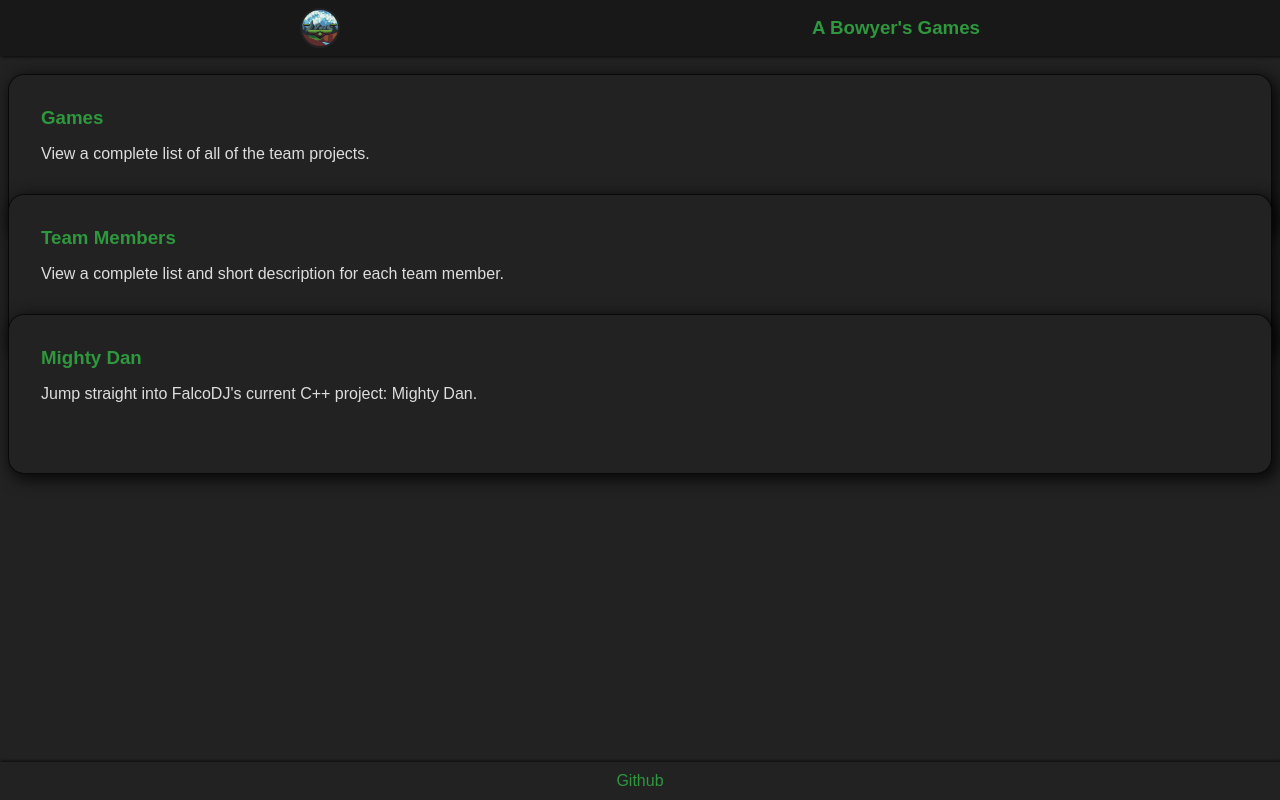
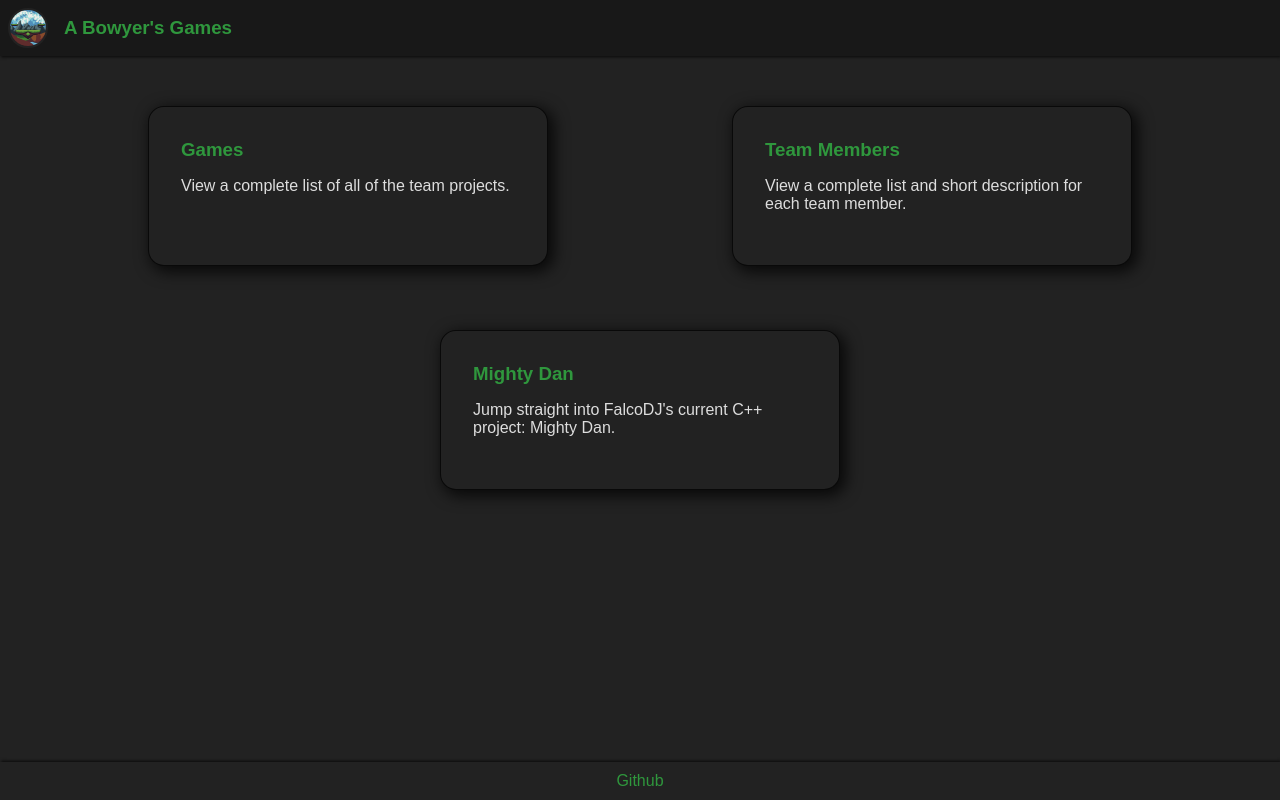
Before and after one commit to A-Bowyer-s-Games/a-bowyer-s-games.github.io, a plain HTML site: page index.html in a window 1280 px wide. Drawn offline with Linux system fonts and the light colour scheme.

Commit message:
Updated Website for desktop

```diff
--- a/index.html
+++ b/index.html
@@ -32,7 +32,7 @@
     <footer>
         <div class="container">
             <ul>
-                <li>Github</li>
+                <li><a href="https://github.com/A-Bowyer-s-Games">Github</a></li>
             </ul>
         </div>
     </footer>
--- a/styles.css
+++ b/styles.css
@@ -15,7 +15,8 @@
     padding: 0;
 }
 
-html, body {
+html,
+body {
     display: flex;
     flex-direction: column;
     height: 100%;
@@ -45,7 +46,8 @@ header img {
     border: 2px solid var(--primary-color)
 }
 
-article, aside {
+article,
+aside {
     flex: 1 0 auto;
 }
 
@@ -70,6 +72,11 @@ footer ul li {
     flex: 0 1 auto;
 }
 
+footer a {
+    color: inherit;
+    text-decoration: none;
+}
+
 .cards {
     display: flex;
     flex-direction: column;
@@ -89,20 +96,6 @@ footer ul li {
     height: 100%;
 }
 
-.card:not(:first-child) {
-    margin-top: -2.5rem;
-}
-
-.card:hover:not(:first-child),
-.card:focus-within:not(:first-child) {
-    transform: translateY(-2.5rem);
-}
-
-.card:hover ~ .card,
-.card:focus-within ~ .card {
-    transform: translateY(1rem);
-}
-
 .card h3 {
     color: var(--highlight-text-color);
     margin: 1rem auto;
@@ -112,3 +105,43 @@ footer ul li {
     color: inherit;
     text-decoration: none;
 }
+
+@media only screen and (max-width: 768px) {
+    .card:not(:first-child) {
+        margin-top: -2.5rem;
+    }
+    .card:hover:not(:first-child),
+    .card:focus-within:not(:first-child) {
+        transform: translateY(-2.5rem);
+    }
+    .card:hover~.card,
+    .card:focus-within~.card {
+        transform: translateY(1rem);
+    }
+}
+
+@media only screen and (min-width: 768px) {
+    /* From here on, everything is for landscape displays */
+    header {
+        align-items: center;
+        justify-content: left;
+        padding: 0.5rem;
+    }
+    header h3 {
+        margin-left: 1rem;
+    }
+    .cards {
+        flex-direction: row;
+        flex-wrap: wrap;
+        margin: auto 3rem;
+        justify-content: space-evenly;
+        align-items: center;
+    }
+    .card {
+        width: 25em;
+        margin: 2em auto;
+    }
+    .card:hover {
+        transform: translateY(-2rem);
+    }
+}
```
